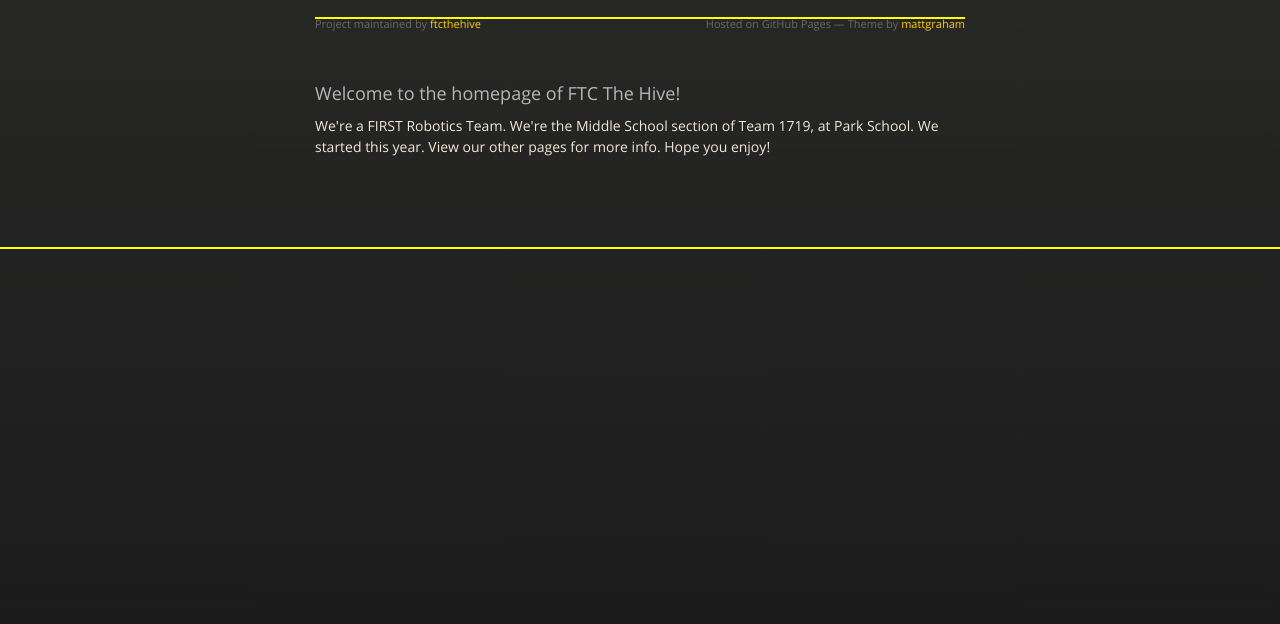
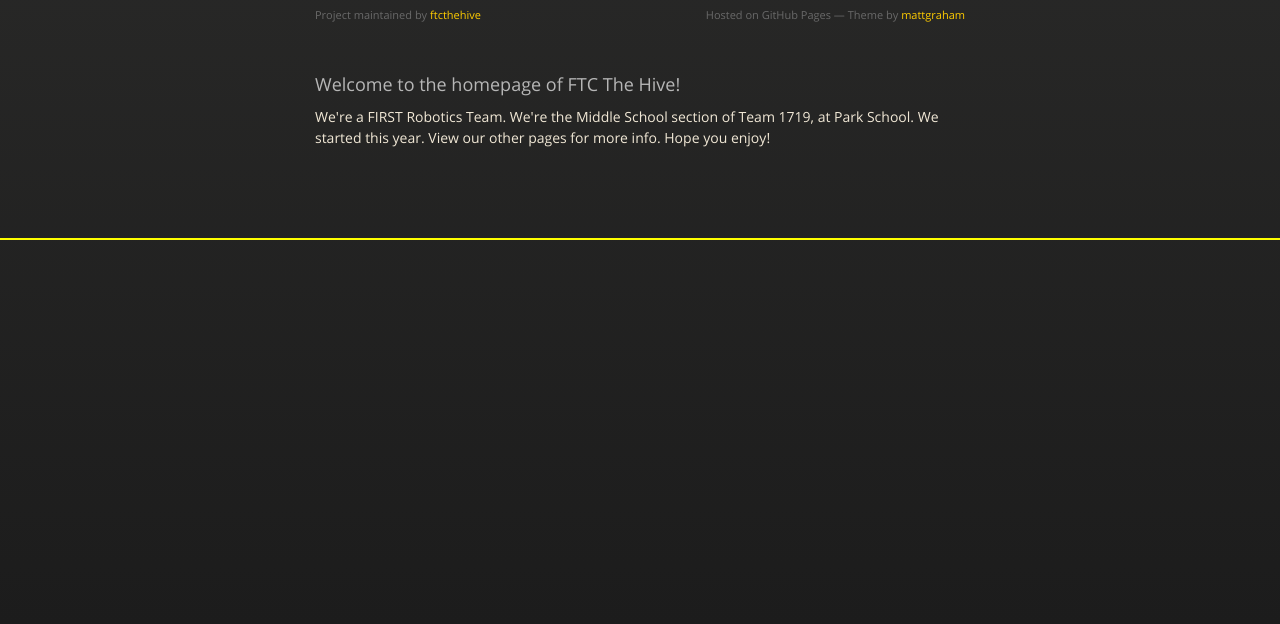
Before and after one commit to ftcthehive/website, a plain HTML site: page index.html in a window 1280 px wide. Shown: the part 176-800 px from the top of the page. Drawn offline with nearby package versions, Linux system fonts and the light colour scheme.

Commit message:
Update index.html

```diff
--- a/index.html
+++ b/index.html
@@ -25,7 +25,6 @@
         <div id="title">
           <h1>Website</h1>
           <p>FTC: The Hive</p>
-          <hr color="yellow">
           <span class="credits left">Project maintained by <a href="https://github.com/ftcthehive">ftcthehive</a></span>
           <span class="credits right">Hosted on GitHub Pages &mdash; Theme by <a href="https://twitter.com/michigangraham">mattgraham</a></span>
         </div>
```
